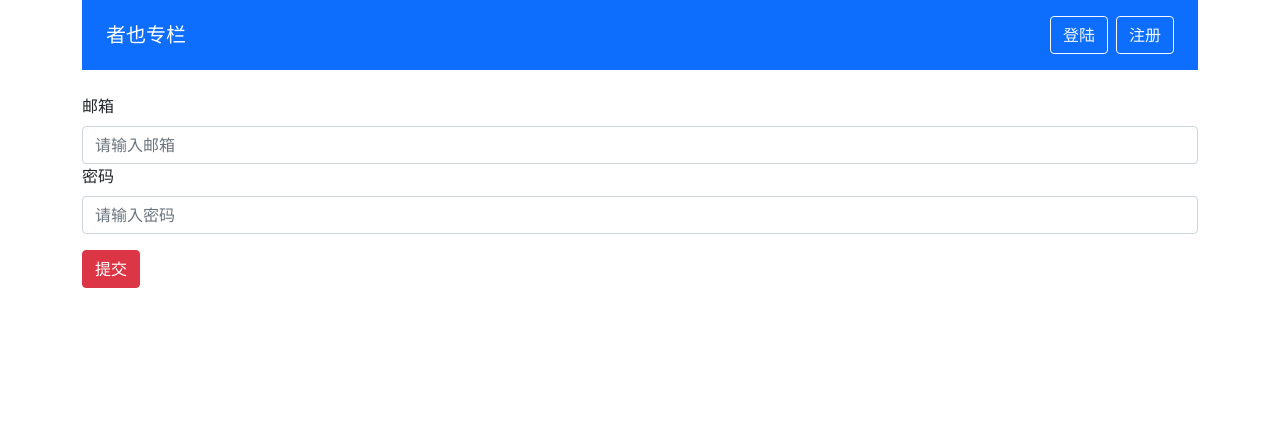
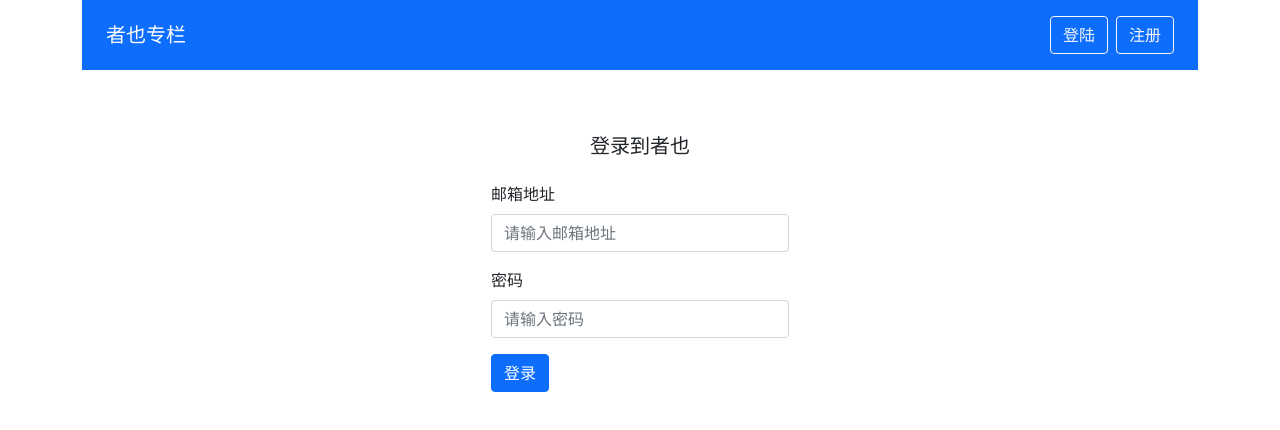
Before and after one commit to HenryC-3/vue-ts-zhihu, a Vue app: page /login in a window 1280 px wide. Shown: the top 430 px of the page. Built offline with nearby package versions, Linux system fonts and the light colour scheme.

Commit message:
feat(Login 组件)：样式优化

```diff
--- a/src/views/Login.vue
+++ b/src/views/Login.vue
@@ -1,27 +1,33 @@
 <template>
+  <div class="login-page mx-auto p-3" style="max-width: 330px">
+    <h5 class="my-4 text-center">登录到者也</h5>
     <validate-form @form-submit="onFormSubmit">
-    <!--  -->
-    <template #default>
-      <label class="form-label">邮箱</label>
+      <div class="mb-3">
+        <label class="form-label">邮箱地址</label>
         <validate-input
+          :rules="emailRule"
           v-model="email"
-        :rules="emailRule"
-        type="email"
-        placeholder="请输入邮箱"
-      ></validate-input>
+          placeholder="请输入邮箱地址"
+          type="text"
+          ref="inputRef"
+        />
+      </div>
+      <div class="mb-3">
         <label class="form-label">密码</label>
         <validate-input
-        v-model="password"
-        :rules="passwordRule"
           type="password"
           placeholder="请输入密码"
-      ></validate-input>
-    </template>
-    <!--  -->
+          :rules="passwordRule"
+          v-model="password"
+        />
+      </div>
       <template #submit>
-      <button type="submit" class="btn btn-danger">提交</button>
+        <button type="submit" class="btn btn-primary btn-block btn-large">
+          登录
+        </button>
       </template>
     </validate-form>
+  </div>
 </template>
 
 <script lang="ts">
```
Lines whose indentation alone changed are shown as unchanged.
